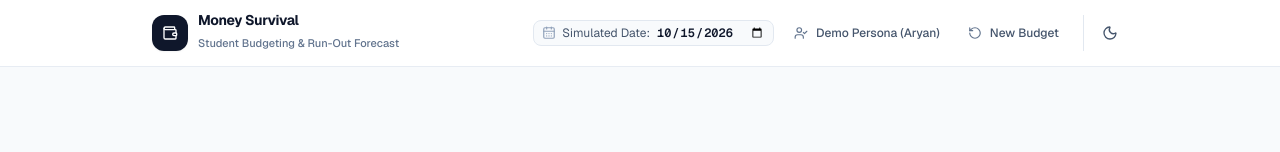
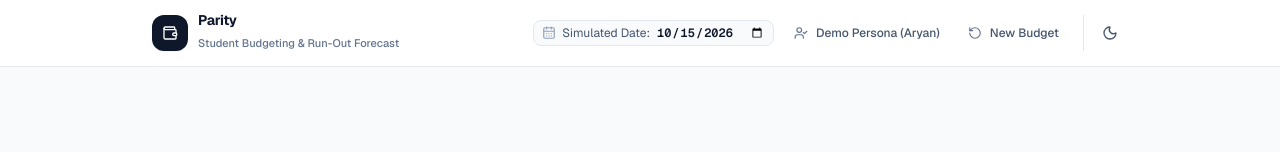
Before and after one commit to Aarav-Mittal/Parity, a Next.js app: page / in a window 1280 px wide. Shown: the top 152 px of the page. Built offline with nearby package versions, Linux system fonts and the light colour scheme.

Commit message:
feat(branding): update navbar title and branding to Parity

```diff
--- a/src/app/layout.tsx
+++ b/src/app/layout.tsx
@@ -21,7 +21,7 @@ export const viewport: Viewport = {
 };
 
 export const metadata: Metadata = {
-  title: "Money Survival — Student Budgeting & Run-Out Forecast",
+  title: "Parity — Student Budgeting & Run-Out Forecast",
   description: "A calm, zero-guilt money survival calculator and AI expense tracker for college students living on a limited allowance.",
   keywords: ["student budgeting", "money tracker", "allowance calculator", "safe daily spend", "college finance"],
 };
--- a/src/app/page.tsx
+++ b/src/app/page.tsx
@@ -93,7 +93,7 @@ export default function Home() {
             </div>
             <div>
               <span className="text-sm font-bold tracking-tight text-slate-900 dark:text-slate-100 block leading-tight">
-                Money Survival
+                Parity
               </span>
               <span className="text-[11px] text-slate-500 dark:text-slate-400 font-medium">
                 Student Budgeting & Run-Out Forecast
--- a/src/components/chat/ChatDrawer.tsx
+++ b/src/components/chat/ChatDrawer.tsx
@@ -30,7 +30,7 @@ interface ChatDrawerProps {
 const INITIAL_WELCOME_MESSAGE: ChatMessage = {
   id: 'msg-welcome',
   role: 'assistant',
-  content: "Hey! I'm your Money Survival assistant. You can log an expense in natural language (e.g. \"spent 120 on auto\" or \"chai 30\"), or ask me questions like \"how much can I spend today?\".",
+  content: "Hey! I'm your Parity assistant. You can log an expense in natural language (e.g. \"spent 120 on auto\" or \"chai 30\"), or ask me questions like \"how much can I spend today?\".",
   createdAt: new Date().toISOString(),
 };
 
@@ -289,7 +289,7 @@ export function ChatDrawer({ isOpen, onClose, initialPrompt }: ChatDrawerProps)
             </div>
             <div>
               <div className="flex items-center gap-2">
-                <h3 className="font-semibold text-slate-900 dark:text-slate-100 text-sm">Money Survival AI</h3>
+                <h3 className="font-semibold text-slate-900 dark:text-slate-100 text-sm">Parity AI</h3>
                 {activeEngine?.provider === 'groq' ? (
                   <span
                     className="flex h-5 w-5 items-center justify-center rounded-full bg-emerald-100 dark:bg-emerald-950/60 text-emerald-700 dark:text-emerald-300 border border-emerald-300 dark:border-emerald-800"
```
